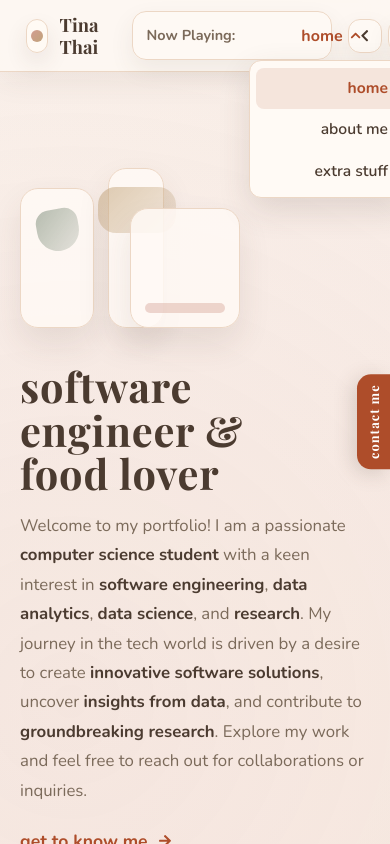
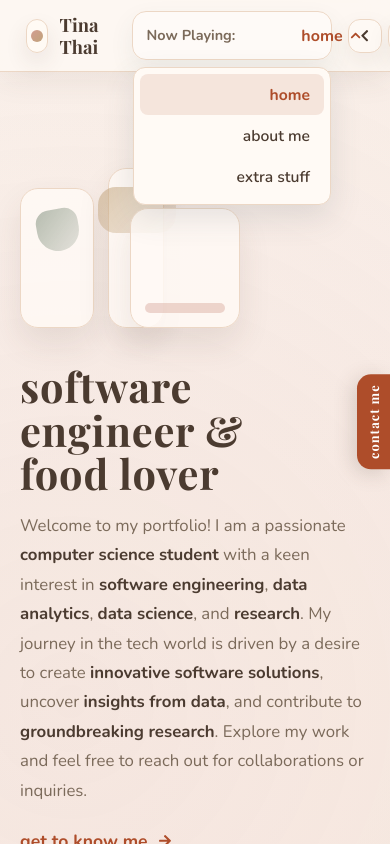
Before and after one commit to tinat10/portfolio, a React (Create React App) app: page / in a window 390 px wide. Both pictures are taken after a click on the button "home". Shown: the top 844 px of the page. Built offline with nearby package versions, Linux system fonts and the light colour scheme.

Commit message:
navbar fix

```diff
--- a/src/components/Navbar.js
+++ b/src/components/Navbar.js
@@ -70,13 +70,16 @@ const Navbar = () => {
                 onClick={() => setDropdownOpen((o) => !o)}
                 aria-expanded={dropdownOpen}
                 aria-haspopup="listbox"
+                aria-controls="nav-page-menu"
                 aria-label="Jump to page"
               >
                 <span className="nav-dropdown-value">{activeLabel}</span>
                 <FaChevronDown className={`nav-dropdown-chevron ${dropdownOpen ? 'nav-dropdown-chevron--open' : ''}`} aria-hidden />
               </button>
+            </div>
             {dropdownOpen && (
               <ul
+                id="nav-page-menu"
                 className="nav-dropdown-menu"
                 role="listbox"
                 aria-label="Page navigation"
@@ -97,7 +100,6 @@ const Navbar = () => {
                 ))}
               </ul>
             )}
-            </div>
           </div>
 
           <div className="now-playing-controls" aria-label="Page navigation controls">
--- a/src/components/styles/Navbar.css
+++ b/src/components/styles/Navbar.css
@@ -88,6 +88,7 @@
 }
 
 .now-playing-left {
+  position: relative;
   display: flex;
   align-items: center;
   gap: 0.85rem;
@@ -96,8 +97,8 @@
   width: 240px;
   border-radius: 14px;
   border: 1px solid var(--border-soft);
-  background: rgba(255, 250, 245, 0.78);
-  box-shadow: 0 10px 24px rgba(75, 59, 48, 0.08);
+  background: rgba(255, 252, 249, 0.78);
+  box-shadow: 0 10px 24px rgba(70, 85, 91, 0.08);
 }
 
 .now-playing-label {
@@ -111,7 +112,6 @@
 .nav-dropdown {
   flex: 1;
   min-width: 120px;
-  position: relative;
 }
 
 .nav-dropdown-trigger {
@@ -157,12 +157,13 @@
   color: var(--emphasis);
 }
 
+/* Anchored to .now-playing-left so the panel drops full-width under the pill */
 .nav-dropdown-menu {
   position: absolute;
-  top: calc(100% + 0.5rem);
+  top: calc(100% + 0.45rem);
   left: 0;
   right: 0;
-  min-width: 160px;
+  width: 100%;
   margin: 0;
   padding: 0.4rem;
   list-style: none;
@@ -170,7 +171,7 @@
   background: var(--bg-card);
   border: 1px solid var(--border-soft);
   border-radius: 12px;
-  box-shadow: 0 12px 32px rgba(75, 59, 48, 0.14);
+  box-shadow: 0 12px 32px rgba(70, 85, 91, 0.14);
   z-index: 1100;
 }
 
```
Lines whose indentation alone changed are shown as unchanged.
